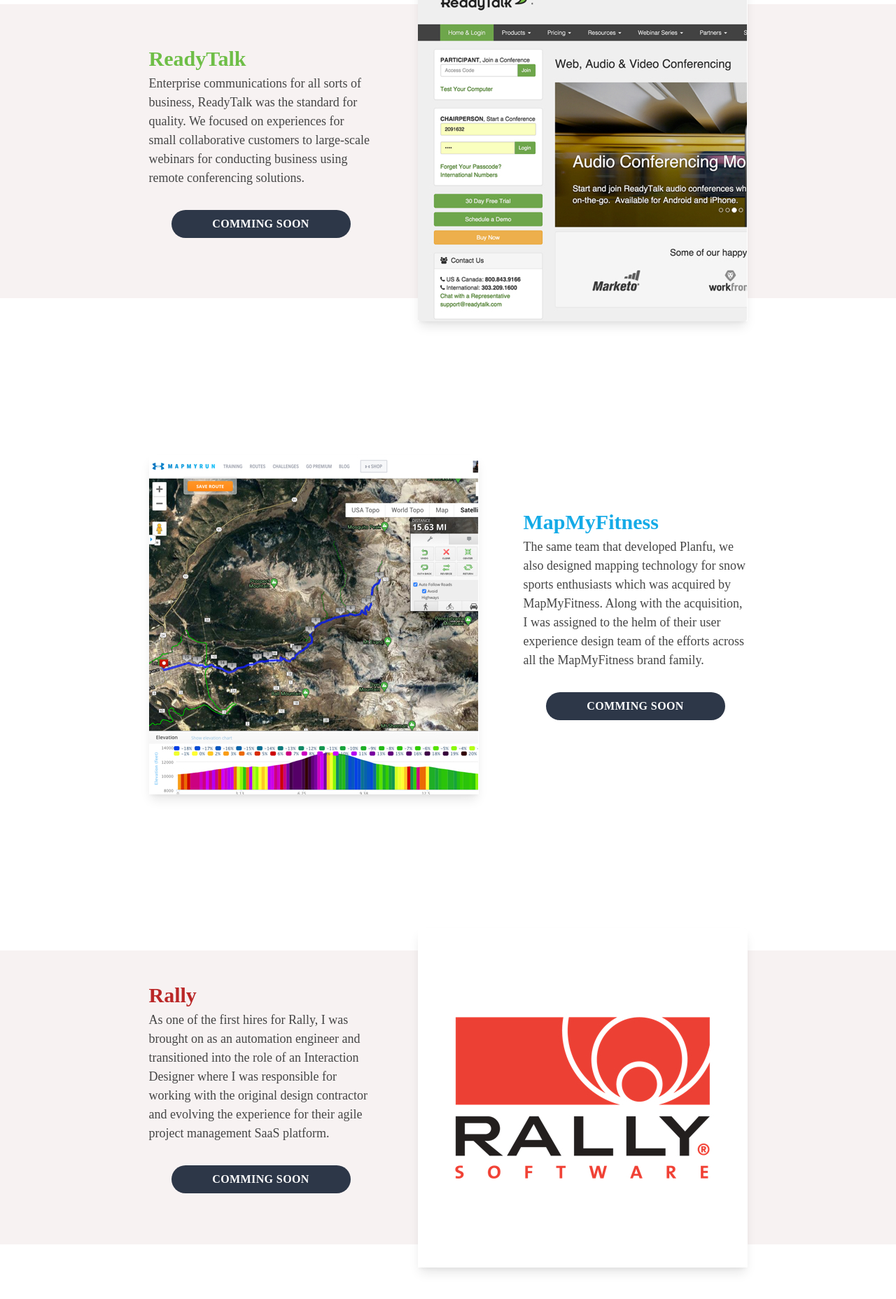
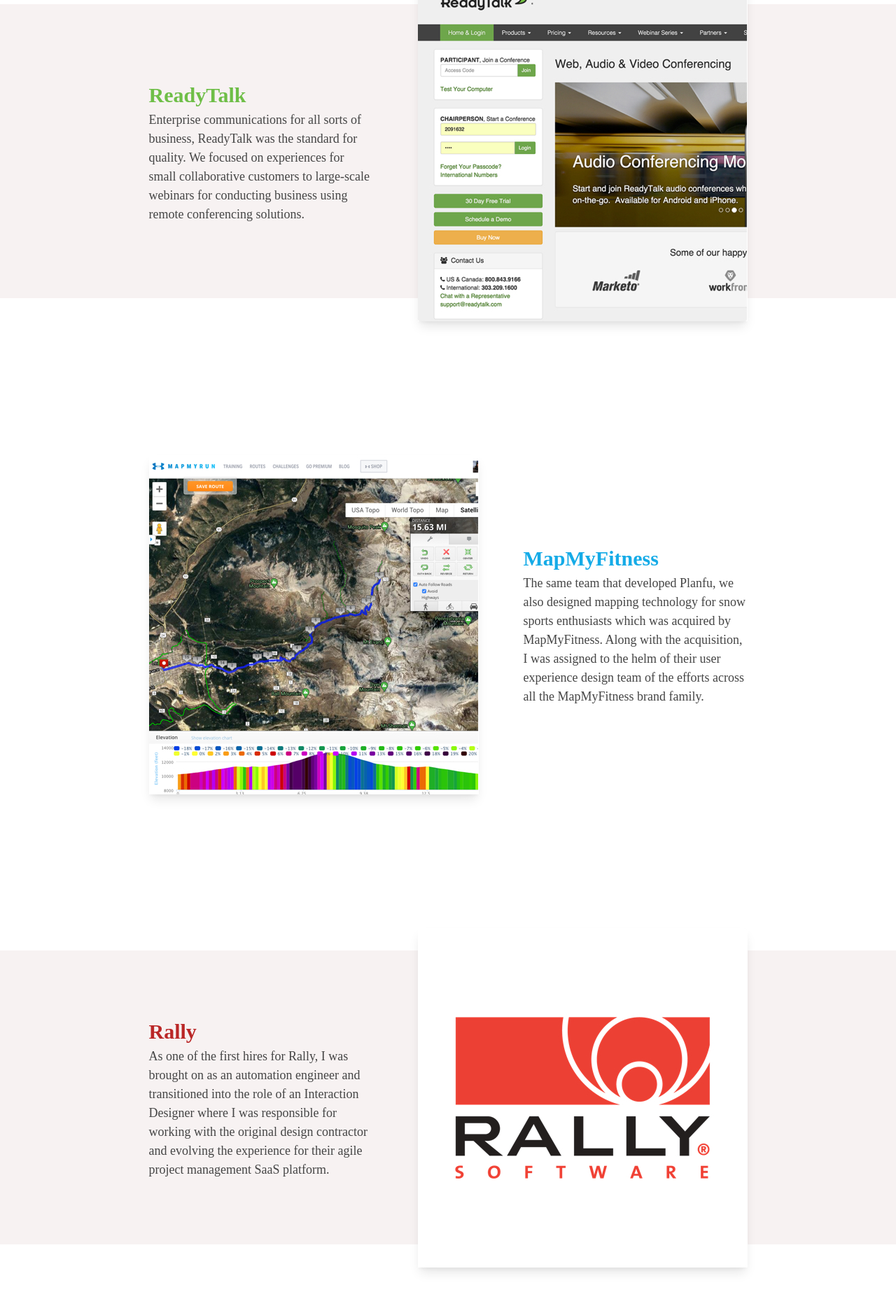
Before and after one commit to ddchili/design, a React (Create React App) app: page / in a window 1280 px wide. Shown: the part 2210-4066 px from the top of the page at 70% size. Built offline with nearby package versions, Linux system fonts and the light colour scheme; a web font is replaced by a local one.

Commit message:
fixed some sp errors and removed coming soon btns

```diff
--- a/src/views/AboutView/index.js
+++ b/src/views/AboutView/index.js
@@ -108,7 +108,7 @@
 
   const thumb2Caption = `Refreshing my brand for the sole purpose of my portfolio. `
 
-  const thumb3Caption = `Sketch has been my tool of choice along with many other`
+  const thumb3Caption = `Sketch has been my tool of choice along with many others.`
 
 
   return (
@@ -231,7 +231,7 @@
       <div className='w-full text-left mx-auto'>
         <div className='flex flex-row my-4 border-b pb-4 border-gray-400'>
           <span className='font-semibold w-64'>Athlinks - A Life Time Company</span>
-          <p className='w-5/6'>Director of User Experince</p>
+          <p className='w-5/6'>Director of User Experience</p>
         </div>
         <div className='flex flex-row my-4 border-b pb-4 border-gray-400'>
           <span className='font-semibold w-64'>Planfu</span>
@@ -239,7 +239,7 @@
         </div>
         <div className='flex flex-row my-4 border-b pb-4 border-gray-400'>
           <span className='font-semibold w-64'>ReadyTalk</span>
-          <p className='w-5/6'>User Experince Designer</p>
+          <p className='w-5/6'>User Experience Designer</p>
         </div>
         <div className='flex flex-row my-4 border-b pb-4 border-gray-400'>
           <span className='font-semibold w-64'>MapMyFitness</span>
@@ -374,41 +374,11 @@
             titleColor='demmer-red-h2'
             copyLeft={true}
             copy={uxCopy}/>
-          {/* <Blade
-            red={false}
-            img={bladeAthlinksUXTeam}
-            imgShadow={true}
-            title='Scaling Insufficiencies'
-            titleColor='demmer-red-h2'
-            copyLeft={false}
-            copy={scalingInsufficiencies}>
-          </Blade>
-          <Blade
-            sectionTitle='Leadville Trail 100 Race Crew'
-            red={false}
-            img={bladeLT100RaceCrew}
-            imgShadow={true }
-            title='Multi-Faceted Approach'
-            titleColor='demmer-red-h2'
-            copyLeft={true}
-            copy={defineTheProbCopy}/> */}
+
           <UXDesignThumbs/>
           <SectionBorder/>
 
-          {/* <ContactDetails
-            target='Health, Wellness, & Fitness Professionals'
-            challenge={challenge}
-            role='R&D, Designer, Front-End Developer, BizDev'/> */}
 
-          {/* <Blade
-            sectionTitle='Defining the Problem'
-            red={false}
-            img={bladeLeadvilleTrailFriends}
-            imgShadow={true }
-            title='Schedule Now Widget Feedback Themes'
-            titleColor='demmer-red-h2'
-            copyLeft={true}
-            copy={defineTheProbCopy}/> */}
           <Blade
             sectionTitle='Engineer'
             red={false}
@@ -430,6 +400,43 @@
           <CareerHistory
             title='Career History'/>
 
+          <SectionBorder/>
+
+
+          <Blade
+            sectionTitle='Leadville Trail 100 Race Crew'
+            red={false}
+            img={bladeLT100RaceCrew}
+            imgShadow={true }
+            title='Multi-Faceted Approach'
+            titleColor='demmer-red-h2'
+            copyLeft={true}
+            copy={engineeringCopy}/>
+          <FieldResearchThumbs/>
+
+          <Blade
+            sectionTitle='Defining the Problem'
+            red={false}
+            img={bladeLeadvilleTrailFriends}
+            imgShadow={true }
+            title='Schedule Now Widget Feedback Themes'
+            titleColor='demmer-red-h2'
+            copyLeft={true}
+            copy={engineeringCopy}/>
+
+          <Blade
+            red={false}
+            img={bladeAthlinksUXTeam}
+            imgShadow={true}
+            title='Scaling Insufficiencies'
+            titleColor='demmer-red-h2'
+            copyLeft={false}
+            copy={engineeringCopy}>
+          </Blade>
+
+          <DDActivities/>
+
+
         </div>
       </div>
     </div>
--- a/src/views/HomeView/index.js
+++ b/src/views/HomeView/index.js
@@ -82,10 +82,10 @@
           </div>
           <div className='flex flex-col w-5/6 md:w-5/6 lg:w-1/4 m-2 md:m-8 lg:m-8 xl:m-8'>
             <p>{copy}</p>
-            <Link to={`/${view}`} className='bg-gray-800 hover:bg-gray-700 self-center w-4/5 py-2 px-4 my-8 rounded-full
+            {btnTitle!=='' ? ( <Link to={`/${view}`} className='bg-gray-800 hover:bg-gray-700 self-center w-4/5 py-2 px-4 my-8 rounded-full
               text-center text-base tracking-wide text-white font-bold uppercase'>
                 {btnTitle}
-            </Link>
+            </Link>):''}
           </div>
         </div>
       </Fade>
@@ -99,10 +99,10 @@
             <div className='flex flex-col w-5/6 md:w-5/6 lg:w-1/4 m-2 md:m-8 lg:m-8 xl:m-8'>
               <h2 className='text-3xl font-semibold'><Link to={`/${view}`}>{title}</Link></h2>
               <p>{copy}</p>
-              <Link to={`/${view}`} className='bg-gray-800 hover:bg-gray-700 self-center w-4/5 py-2 px-4 my-8 rounded-full
+              {btnTitle!=='' ? (<Link to={`/${view}`} className='bg-gray-800 hover:bg-gray-700 self-center w-4/5 py-2 px-4 my-8 rounded-full
                 text-center text-base tracking-wide text-white font-bold uppercase'>
                   {btnTitle}
-              </Link>
+              </Link>) : '' }
             </div>
             <div className='shadow-lg self-center m-8 blade-screen'>
               <img src={img}/>
@@ -122,10 +122,10 @@
               <div className='flex flex-col w-5/6 md:w-5/6 lg:w-1/4 m-2 md:m-8 lg:m-8 xl:m-8'>
                 <h2 className='text-3xl font-semibold'><Link to={`/${view}`}>{title}</Link></h2>
                 <p>{copy}</p>
-                <Link to={`/${view}`} className='bg-gray-800 hover:bg-gray-700 self-center w-4/5 py-2 px-4 my-8 rounded-full
-                text-center text-base tracking-wide text-white font-bold uppercase'>
+                {btnTitle!=='' ? ( <Link to={`/${view}`} className='bg-gray-800 hover:bg-gray-700 self-center w-4/5 py-2 px-4 my-8 rounded-full
+                  text-center text-base tracking-wide text-white font-bold uppercase'>
                   {btnTitle}
-              </Link>
+                </Link>) : ''}
               </div>
             </div>
           </Fade>
@@ -191,7 +191,7 @@
         titleColor='readytalk-green'
         copyLeft={true}
         copy={readyTalkCopy}
-        btnTitle='Comming Soon'/>
+        btnTitle=''/>
       <Blade
         red={false}
         img={screenMmf}
@@ -199,7 +199,7 @@
         titleColor='mmf-blue'
         copyLeft={false}
         copy={mmfCopy}
-        btnTitle='Comming Soon'/>
+        btnTitle=''/>
       <Blade
         red={true}
         img={screenRally}
@@ -207,7 +207,7 @@
         titleColor='rally-red'
         copyLeft={true}
         copy={rallyCopy}
-        btnTitle='Comming Soon'/>
+        btnTitle=''/>
     </div>
   )
 }
```
Also changed, not shown: src/static/img/raster/about_hero.jpg.
